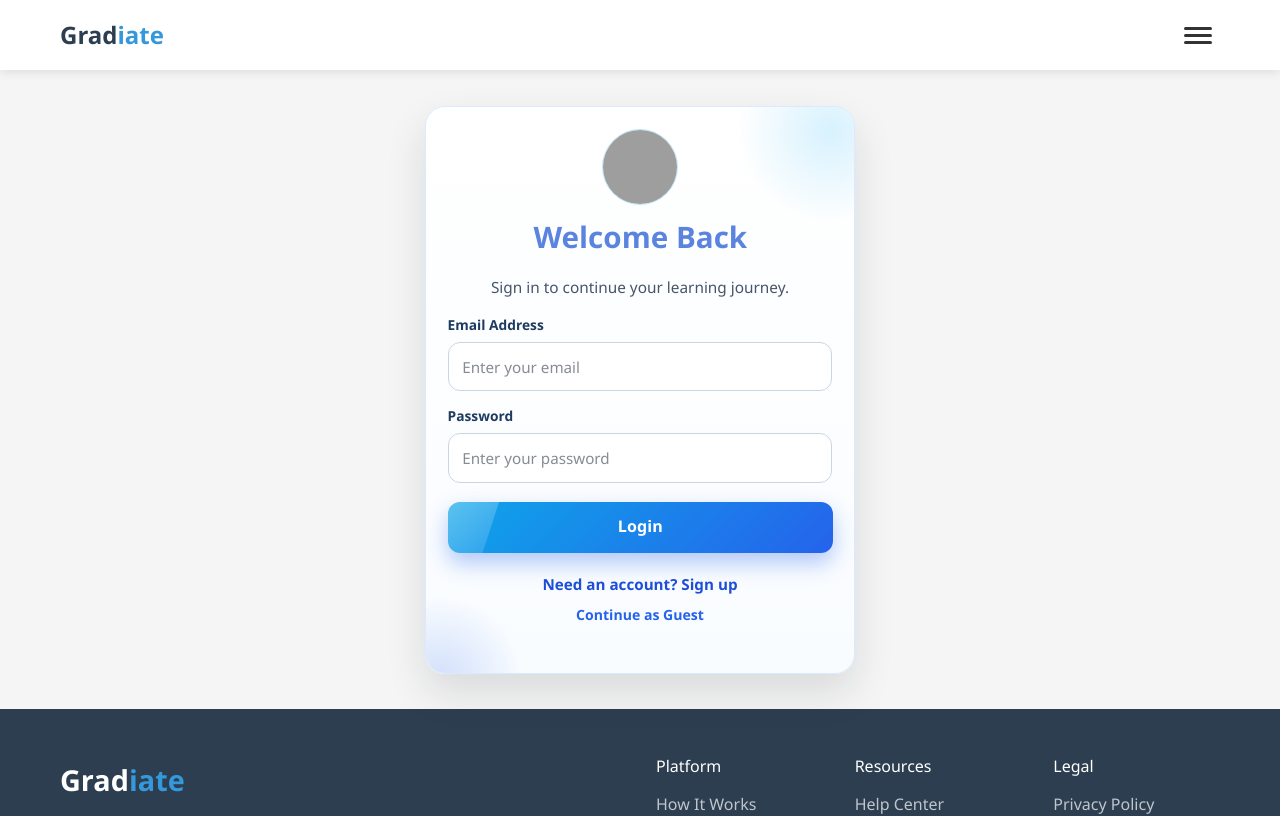
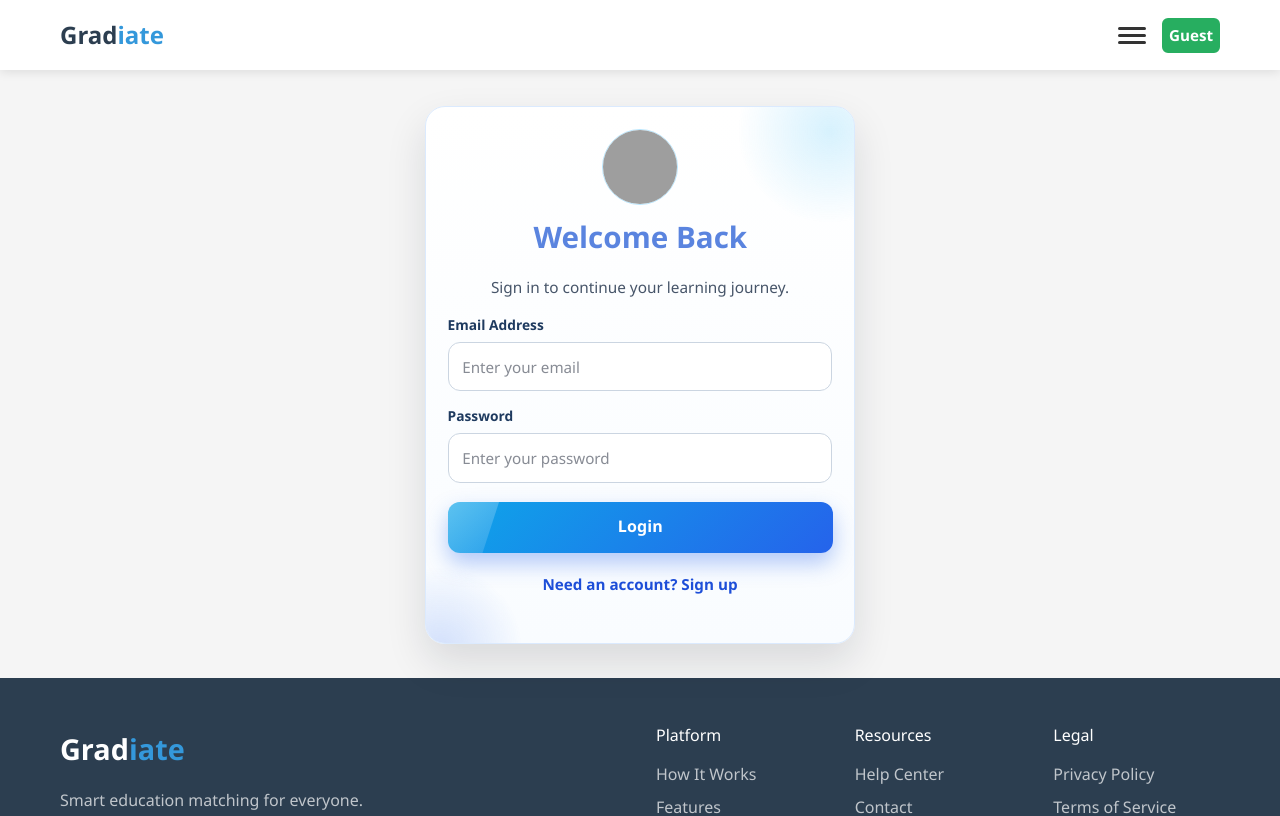
Before and after one commit to 25001502/Gradiate, a React (Vite) app: page /auth in a window 1280 px wide. Shown: the top 816 px of the page. Built offline with nearby package versions, Linux system fonts and the light colour scheme; no server answers; grey boxes are pictures that could not be loaded; the HTML template or start-up script is replaced by a standard one.

Commit message:
guest button fixed

```diff
--- a/src/AuthForm.jsx
+++ b/src/AuthForm.jsx
@@ -104,6 +104,15 @@ export default function AuthForm() {
             Grad<span style={{ color: "#3498db" }}>iate</span>
           </a>
           <div className="nav-actions">
+
+            <a
+                type="button"
+                onClick={() => navigate("/application")}
+                className="btn btn-primary"
+              >
+                Guest
+              </a>
+
             <button
               className="burger"
               onClick={() => setMenuOpen((open) => !open)}
@@ -213,13 +222,7 @@ export default function AuthForm() {
                   : "Already have an account? Log in"}
               </button>
 
-              <button
-                type="button"
-                onClick={() => navigate("/application")}
-                className="auth-link-btn auth-link-btn-secondary"
-              >
-                Continue as Guest
-              </button>
+
 
             </div>
           </form>
```
